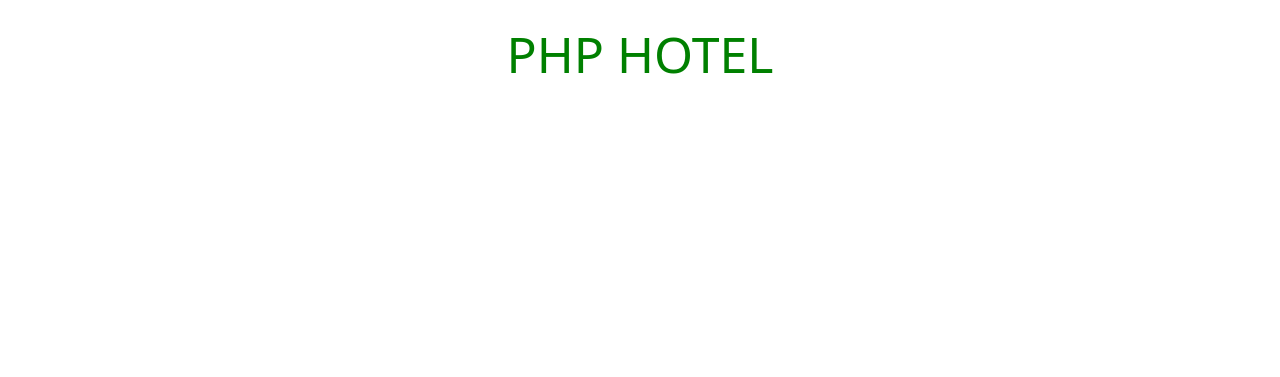
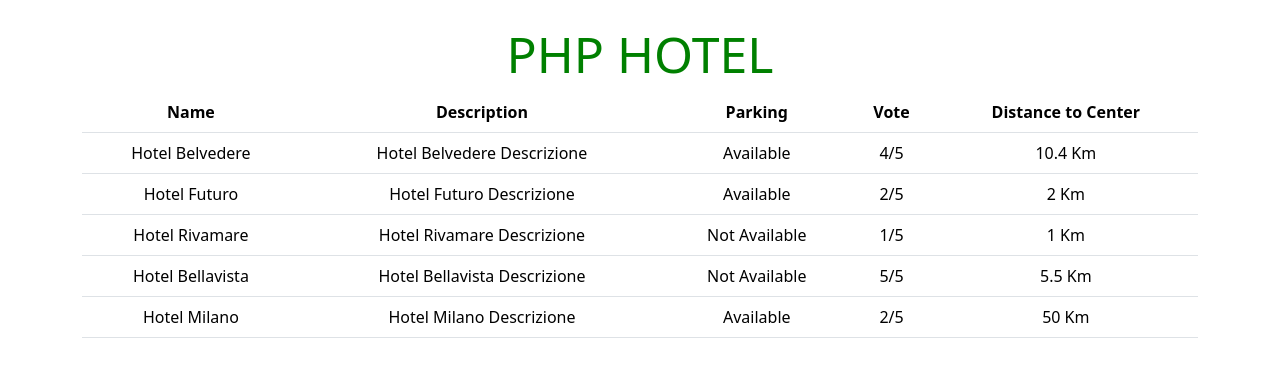
Before and after one commit to MironAlberto/php-hotel, a PHP site: page / in a window 1280 px wide. Shown: the top 377 px of the page. Run offline with PHP 8.4, Linux system fonts and the light colour scheme.

Commit message:
esercizio completato

```diff
--- a/index.php
+++ b/index.php
@@ -62,6 +62,33 @@
         <h1 class="text-center pt-4">
             PHP HOTEL
         </h1>
+
+        <div>
+            <table class="table">
+                <thead class="thead-dark text-center">
+                    <tr>
+                    <th scope="col">Name</th>
+                    <th scope="col">Description</th>
+                    <th scope="col">Parking</th>
+                    <th scope="col">Vote</th>
+                    <th scope="col">Distance to Center</th>
+                    </tr>
+                </thead>
+                <tbody class="text-center">
+                    <?php
+                        foreach ($hotels as $hotel) {
+                            echo '<tr>';
+                            echo '<td>'.$hotel['name'].'</td>';
+                            echo '<td>'.$hotel['description'].'</td>';
+                            echo '<td>'.($hotel['parking'] ? 'Available' : 'Not Available').'</td>';
+                            echo '<td>'.$hotel['vote'].'/5</td>';
+                            echo '<td>'.$hotel['distance_to_center'].' Km</td>';
+                            echo '</tr>';
+                        }
+                    ?>
+                </tbody>
+            </table>
+        </div>
     </div>
 </body>
 </html>
```
